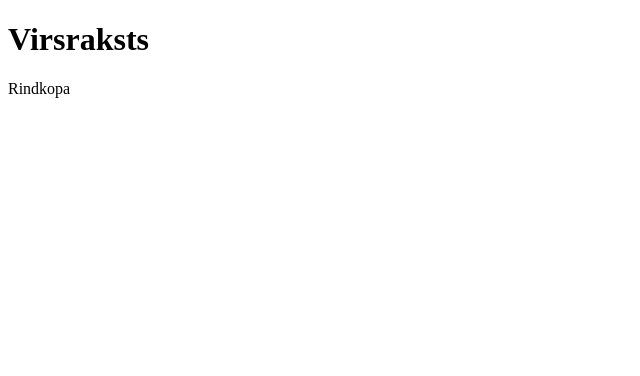
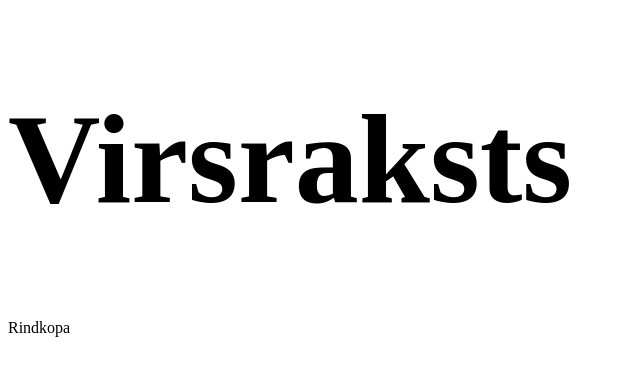
Before and after one commit to Elijs268/webpage3, a plain HTML site: page index.html in a window 1280 px wide. Shown: the whole page, without its empty margins (0-640 px from the left). Drawn offline with Linux system fonts and the light colour scheme.

Commit message:
Update index.html

```diff
--- a/index.html
+++ b/index.html
@@ -4,7 +4,9 @@
     <title>Nosaukums</title>
   </head>
   <body>
-    <h1>Virsraksts</h1>
+
+    <h1 style="font-size:10vw">Virsraksts</h1>
     <p>Rindkopa</p>
+
   </body>
 </html>
```
